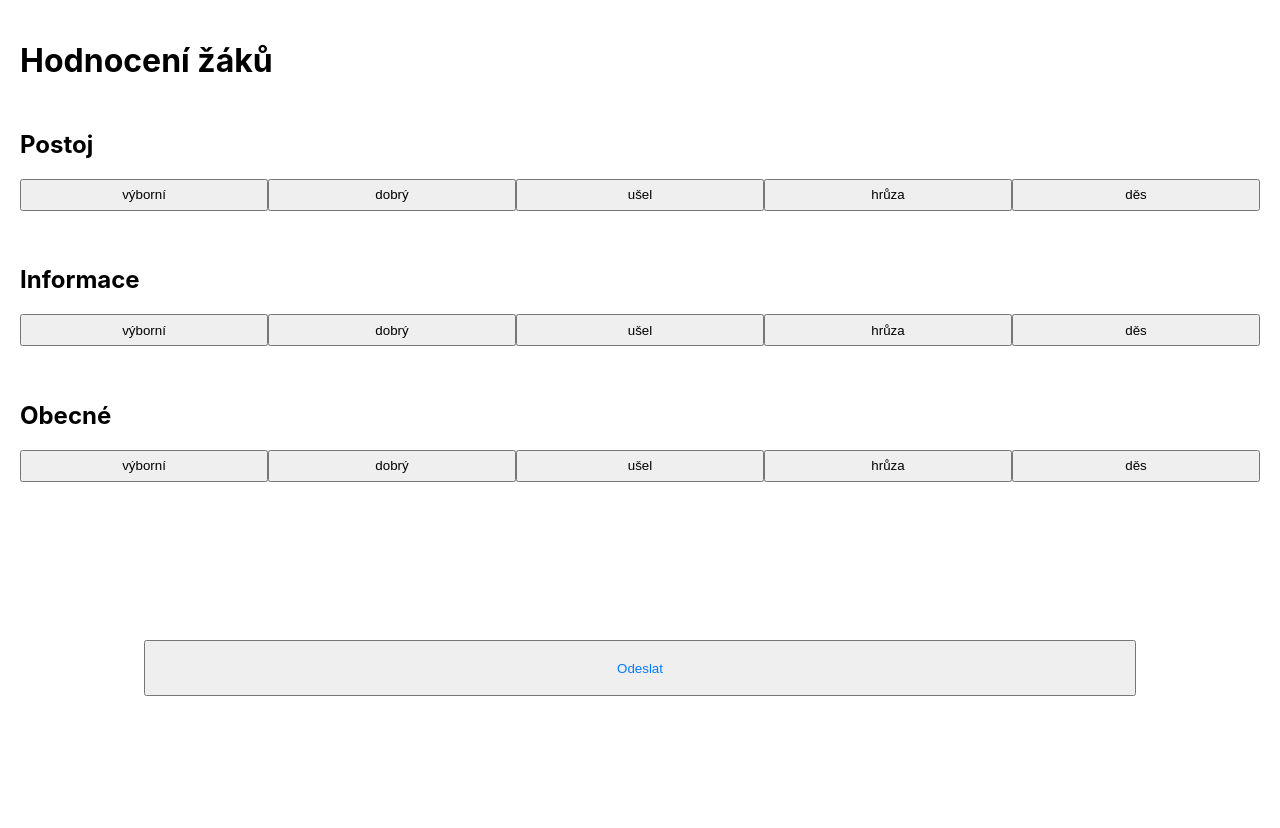
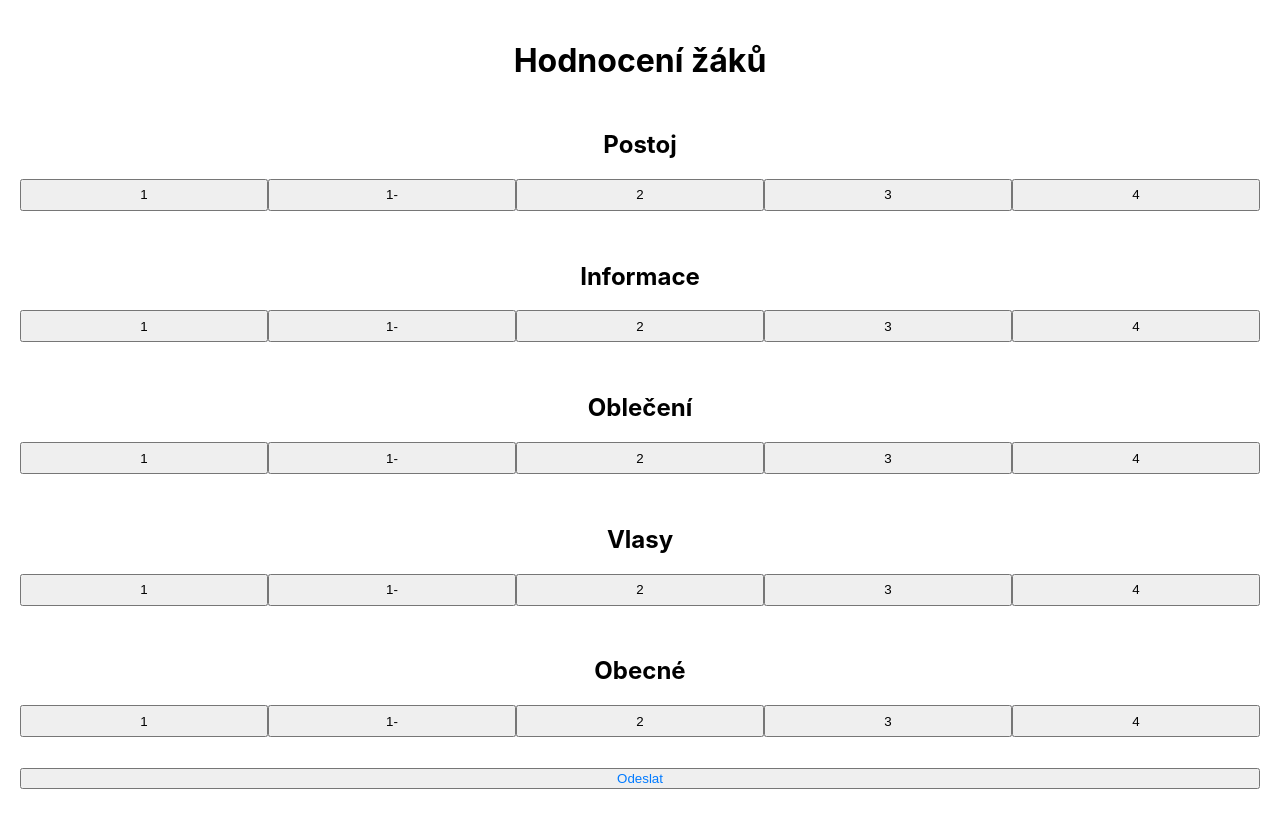
Before and after one commit to pchalupa/Students-Ranking-System, a React (Create React App) app: page / in a window 1280 px wide. Shown: the top 828 px of the page. Built offline with nearby package versions, Linux system fonts and the light colour scheme.

Commit message:
Implementace Firebase

```diff
--- a/package.json
+++ b/package.json
@@ -3,9 +3,12 @@
   "version": "0.1.0",
   "private": true,
   "dependencies": {
+    "firebase": "^7.2.3",
     "react": "^16.11.0",
     "react-dom": "^16.11.0",
-    "react-scripts": "3.2.0"
+    "react-redux": "^7.1.1",
+    "react-scripts": "3.2.0",
+    "redux": "^4.0.4"
   },
   "scripts": {
     "start": "react-scripts start",
--- /dev/null
+++ b/src/components/Firebase/firebase.js
@@ -0,0 +1,18 @@
+import firebase from 'firebase/app';
+import firestore from 'firebase/firestore'
+
+const settings = {};
+
+const config = {
+    apiKey: "AIzaSyCAJudxoDT6BNo_RGH1n2SuY1DuEae7dG4",
+    authDomain: "mark-app-6d9e2.firebaseapp.com",
+    databaseURL: "https://mark-app-6d9e2.firebaseio.com",
+    projectId: "mark-app-6d9e2",
+    storageBucket: "mark-app-6d9e2.appspot.com",
+    messagingSenderId: "791654282280",
+  };
+firebase.initializeApp(config);
+
+firebase.firestore().settings(settings);
+
+export default firebase;
--- a/src/components/Student.js
+++ b/src/components/Student.js
@@ -1,31 +1,43 @@
 import React from 'react';
+import firebase from './Firebase/firebase';
 
 class Student extends React.Component {
   constructor(props) {
     super(props);
+    this.db = firebase.firestore().collection('evaluation');
     this.saveMarks = this.saveMarks.bind(this);
     this.state = {
       data: [
-              {criteria: 'Postoj', mark: ''},
-              {criteria: 'Informace', mark: ''},
-              {criteria: 'Obecné', mark: ''}
-            ],
+        { criteria: 'Postoj', mark: '', weight: 5},
+        { criteria: 'Informace', mark: '', weight: 5},
+        { criteria: 'Oblečení', mark: '', weight: 5},
+        { criteria: 'Vlasy', mark: '', weight: 5},
+        { criteria: 'Obecné', mark: '', weight: 5}
+      ],
       sent: false
     }
   }
 
   saveMarks() {
+    if (this.checkFill())
+    {
+      this.state.data.map(criteria => {
+        this.db.add(criteria);
+        return true;
+      })
+      this.setState({sent : true});
+    }
+  }
+
+  checkFill() {
     this.state.data.map(criteria => {
       if (criteria['mark'] === '') {
         console.log("pole nejsou vyplnena");
-      }
-      else {
-        console.log(this.state.data)
-        this.setState({sent: true});
+        return false;
       }
       return true;
     })
-
+    return true;
   }
 
   onAddResult = (result) => {
@@ -38,13 +50,8 @@ class Student extends React.Component {
   }
 
   render() {
-    if (this.state.sent) {
-    }
-    else {
-
-    }
     return (
-      <div className="App" className="container">
+      <div className="App container">
         <div className={"title"}><h1>Hodnocení žáků</h1></div>
         {!this.state.sent ? this.state.data.map(data => { return <Criteria key={data['criteria']} name={data['criteria']} resultMark={this.onAddResult} /> }) : <div className={'sended'}>Odeslano</div>}
         {!this.state.sent ? <button name="submit" className={'submit-btn'} onClick={this.saveMarks}>Odeslat</button> : ''}
@@ -68,7 +75,7 @@ class Criteria extends React.Component {
 
   render() {
     return (
-      <div>
+      <div className={"criteria-container"}>
         <h2>{this.props.name}</h2>
         <Marks selectedMark={this.callbackFunction} />
       </div>
@@ -80,20 +87,20 @@ class Marks extends React.Component {
   constructor(props) {
     super(props)
     this.state = {
-      active : 0,
-      scale : [
-              {name: 'výborní', value: '1'},
-              {name: 'dobrý', value: '2'},
-              {name: 'ušel', value: '3'},
-              {name: 'hrůza', value: '4'},
-              {name: 'děs', value: '5'},
-            ]
+      active: 0,
+      scale: [
+        { name: '1', value: '1' },
+        { name: '1-', value: '2' },
+        { name: '2', value: '3' },
+        { name: '3', value: '4' },
+        { name: '4', value: '5' },
+      ]
     }
   }
 
   sendData(e, mark) {
     this.props.selectedMark(mark);
-    this.setState({active: mark});
+    this.setState({ active: mark });
   }
 
   render() {
--- a/src/components/Teacher.js
+++ b/src/components/Teacher.js
@@ -1,18 +1,68 @@
 import React from 'react';
+import firebase from './Firebase/firebase';
 
 
 class Teacher extends React.Component {
   constructor(props) {
     super(props);
+    this.db = firebase.firestore().collection('evaluation');
   }
 
   render() {
     return (
-      <div className="Teacher">
-        <h1>Hodnocení žáků-učitel</h1>
+      <div className="App container">
+        <div className={"title"}><h1>Učitel</h1></div>
+        <Results />
+
       </div>
     )
   }
 }
 
 export default Teacher;
+
+class Results extends React.Component {
+  constructor(props) {
+    super(props)
+    this.restartEvaluation = this.restartEvaluation.bind(this);
+    this.state = {
+      sumMark: 0,
+      sumWeight: 0,
+      average: 0,
+      usersNum: 0
+    }
+  }
+
+  componentDidMount() {
+    const db = firebase.firestore().collection('evaluation');
+    db.onSnapshot(function() {
+      db.get().then(function (querySnapshot) {
+        querySnapshot.forEach(function (doc) {
+          this.setState({sumMark: (this.state.sumMark + (doc.data()['mark'] * doc.data()['weight'])), sumWeight: (this.state.sumWeight + doc.data()['weight']), average: (this.state.sumMark / this.state.sumWeight)});
+        }.bind(this));
+        this.setState({usersNum: (this.state.usersNum + 0.2)});
+      }.bind(this));
+    }.bind(this));
+  }
+
+
+  restartEvaluation() {
+    firebase.firestore().collection('evaluation').get().then(function (querySnapshot) {
+      querySnapshot.forEach(function (doc) {
+        firebase.firestore().collection('evaluation').doc(doc.id).delete();
+      });
+    });
+    this.render()
+  }
+
+  render() {
+    var sumMark = 0;
+    return (
+      <div>
+        <div>Hodnocení: {this.state.average.toFixed(2)}</div>
+        <div>Počet hodnocení: {this.state.usersNum.toFixed(0)}</div>
+        <button name="submit" className={'submit-btn'} onClick={this.restartEvaluation}>Restart</button>
+      </div>
+    )
+  }
+}
--- a/src/index.css
+++ b/src/index.css
@@ -28,7 +28,6 @@ h1, h2, h3 {
   grid-template-columns: repeat( auto-fit, minmax(50px, 1fr) );;
   border-radius: 9px;
   height: 32px;
-  margin: 0 auto;
   background-color: #EEEEF0;
   text-align: center;
 }
@@ -39,9 +38,10 @@ h1, h2, h3 {
   margin: 4px;
   border-radius: 7px;
   box-shadow: 0 3px 8px rgba(255,255,255,0.12);
+  transition: cubic-bezier(0.075, 0.82, 0.165, 1);
 }
 
 .submit-btn{
   color: #007AFF;
-  margin: 10%;
+  align-self: baseline;
 }
```
Also changed, not shown: 1 other file (tests, documents, lock files or other folders).
